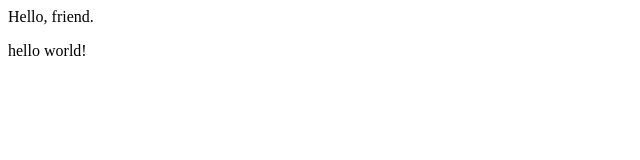
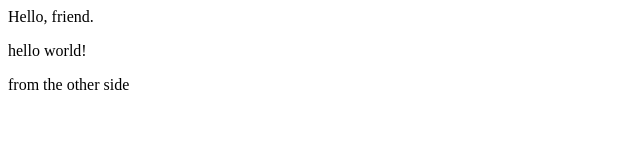
Before and after one commit to jfrndx/test_repo2, a plain HTML site: page index.html in a window 1280 px wide. Shown: the whole page, without its empty margins (0-640 px from the left). Drawn offline with Linux system fonts and the light colour scheme.

Commit message:
updated index.html

```diff
--- a/index.html
+++ b/index.html
@@ -1,2 +1,3 @@
 <div>Hello, friend.</div>
 <p>hello world!</p>
+<p>from the other side</p>
```
